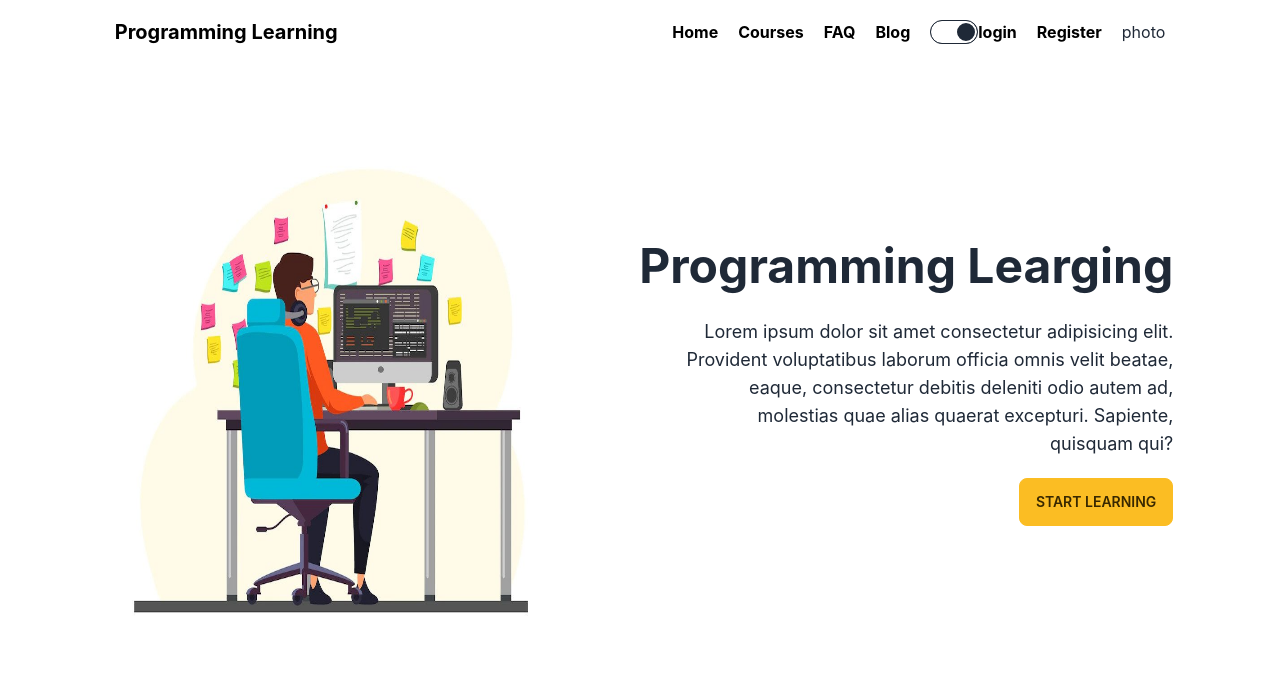
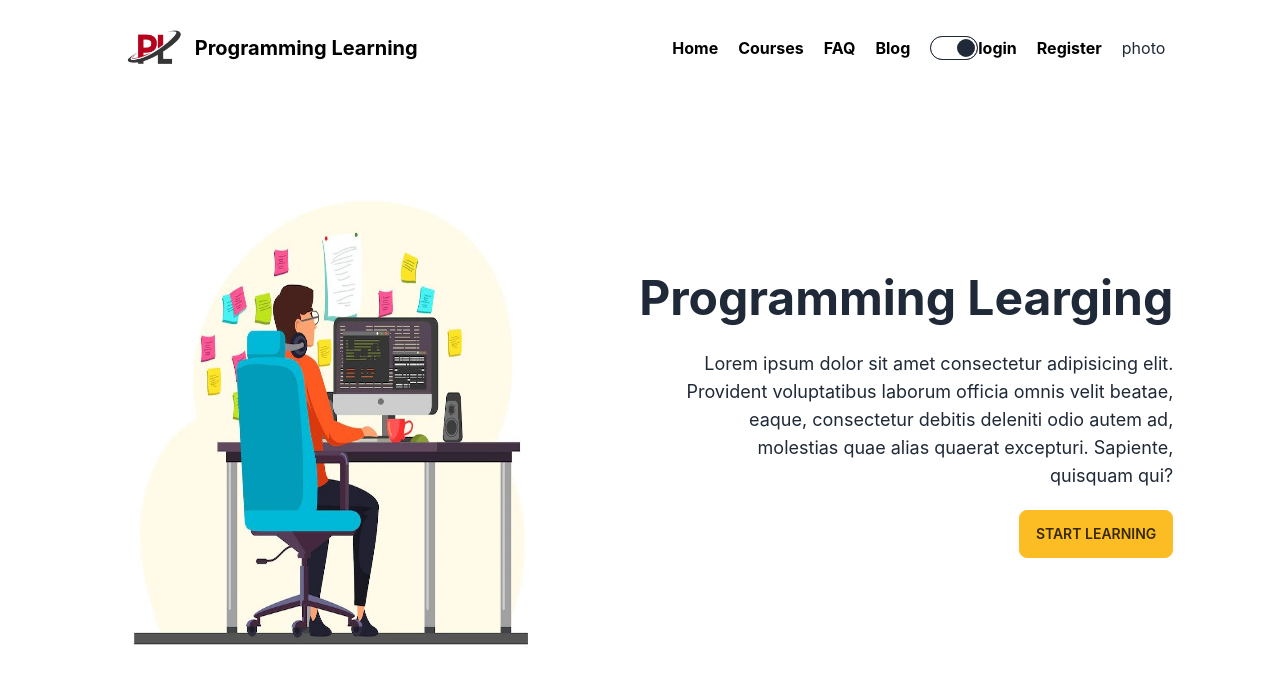
Before and after one commit to humayonitbd/React-Cources-Client-Project, a React (Create React App) app: page / in a window 1280 px wide. Shown: the top 684 px of the page. Built offline with nearby package versions, Linux system fonts and the light colour scheme; no server answers.

Commit message:
header logo

```diff
--- a/src/Shared/Header/Header.js
+++ b/src/Shared/Header/Header.js
@@ -4,6 +4,7 @@ import toast from 'react-hot-toast';
 import { Link } from 'react-router-dom';
 import { AuthContext } from '../../AuthProvider/AuthProvider';
 import { FaBars, FaFacebook } from 'react-icons/fa';
+import logo from './logo.png';
 
 
 const Header = () => {
@@ -24,6 +25,7 @@ const Header = () => {
         <div className='bg-white'>
                 <div className="navbar lg:w-10/12 mx-auto">
                 <div className="flex-1">
+                    <img src={logo} className='w-20' alt="" />
                     <a href='/home' className="text-xl text-black font-bold">Programming Learning</a>
                 </div>
                 <div className="flex-none gap-2">
```
Also changed, not shown: src/Shared/Header/logo.png (added).
